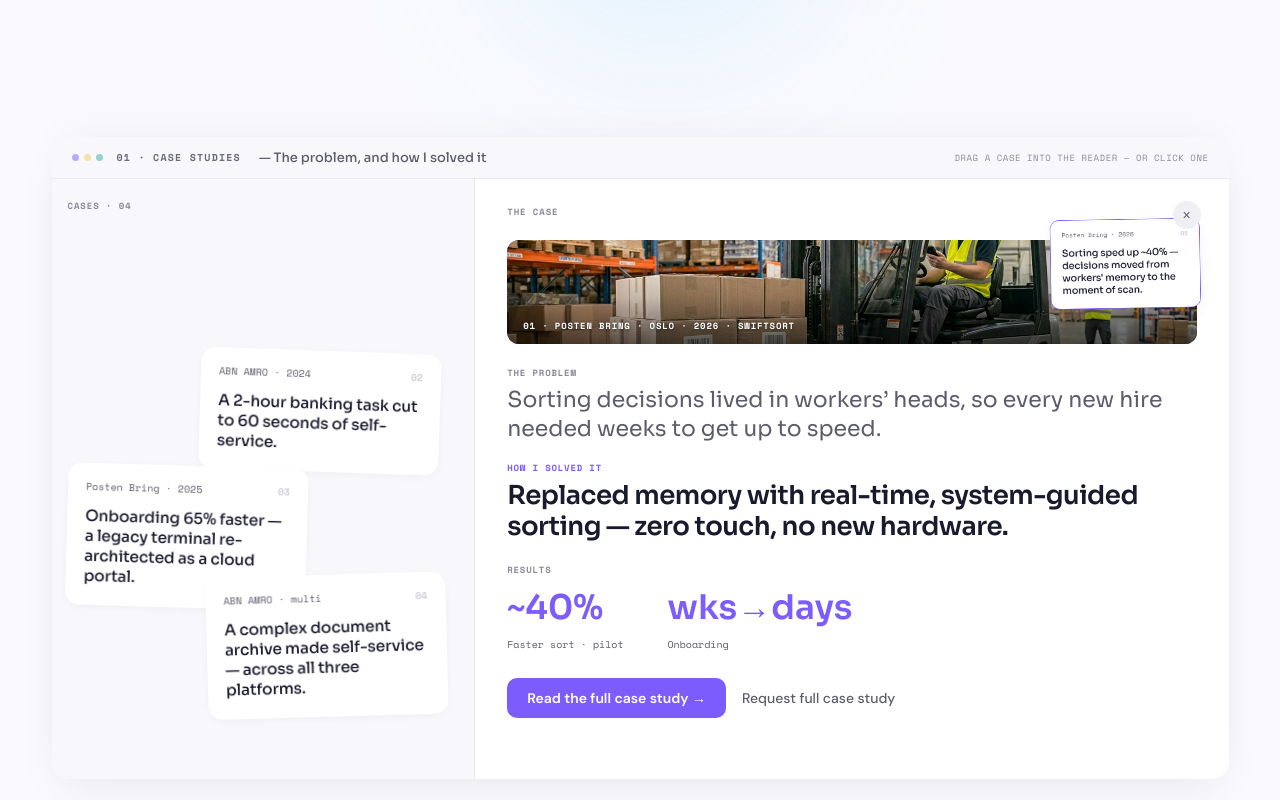
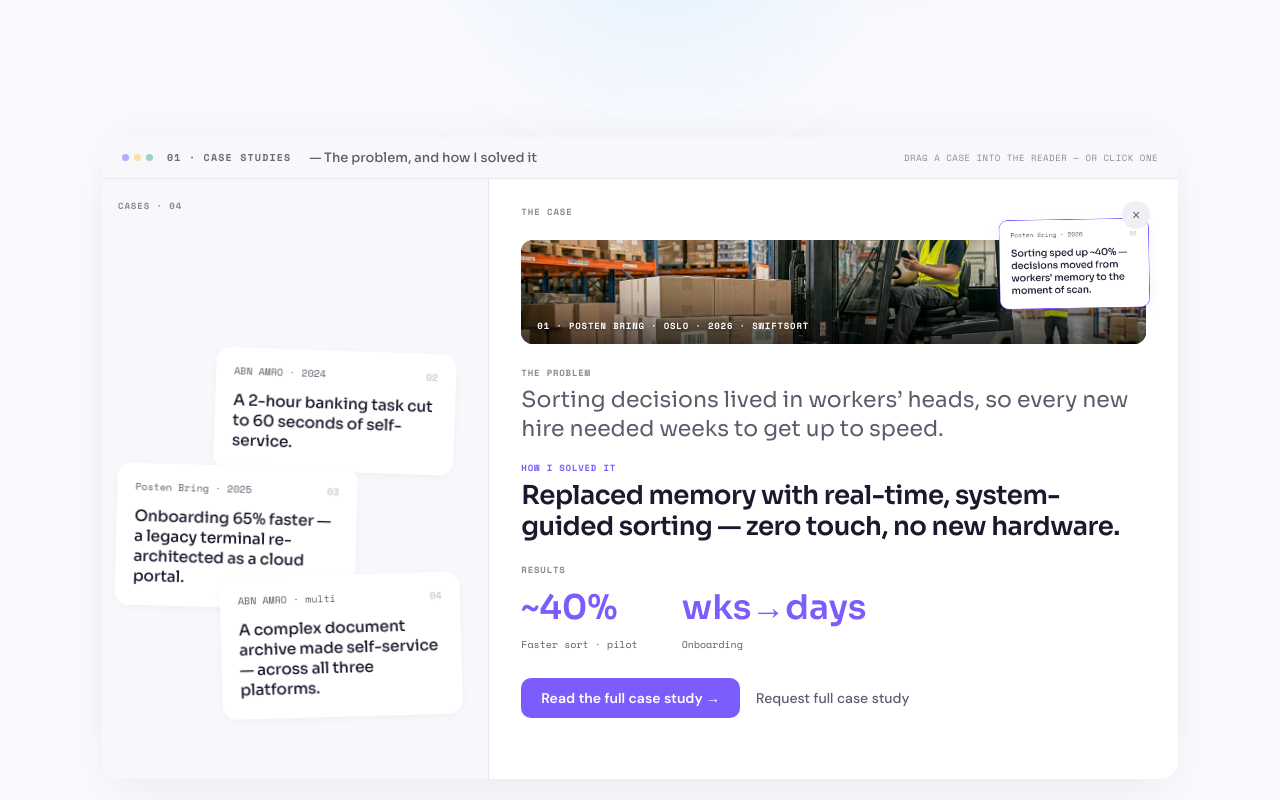
Before and after one commit to ykshettydesign/YKShetty-portfolio, a React (Vite) app: page / in a window 1280 px wide. Shown: the part 720-1520 px from the top of the page. Built offline with nearby package versions, Linux system fonts and the light colour scheme.

Commit message:
Update Work.jsx

```diff
--- a/src/components/Work.jsx
+++ b/src/components/Work.jsx
@@ -72,7 +72,7 @@ export default function Work() {
 
   return (
     <section id="work" style={{ position: 'relative', zIndex: 10, marginTop: '-100vh' }}>
-      <div style={{ maxWidth: 1265, margin: '0 auto', padding: '0 clamp(22px,5vw,44px) 81px' }}>
+      <div style={{ maxWidth: 1164, margin: '0 auto', padding: '0 clamp(22px,5vw,44px) 81px' }}>
         <MobileCaseCards />
 
         <div
```
